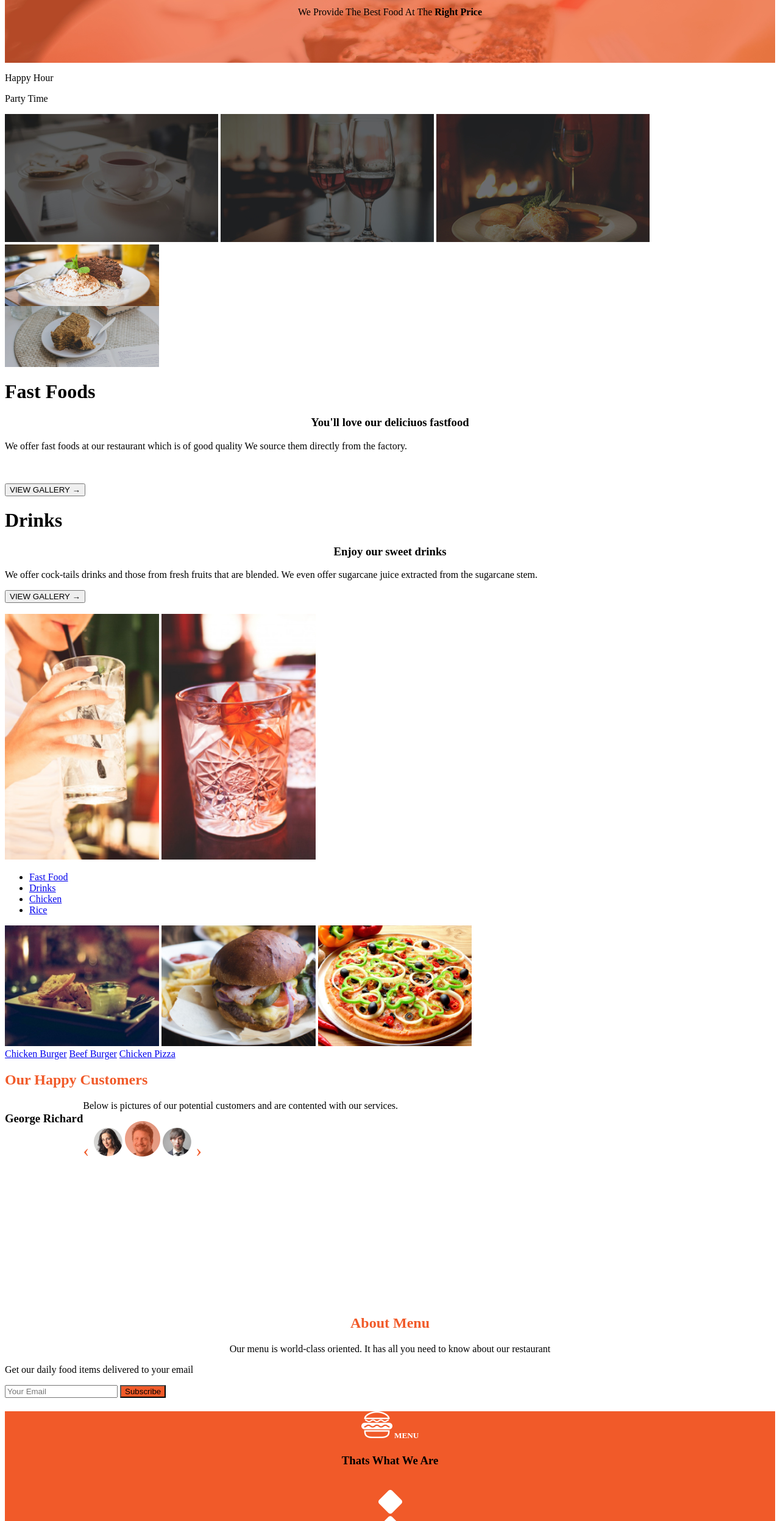
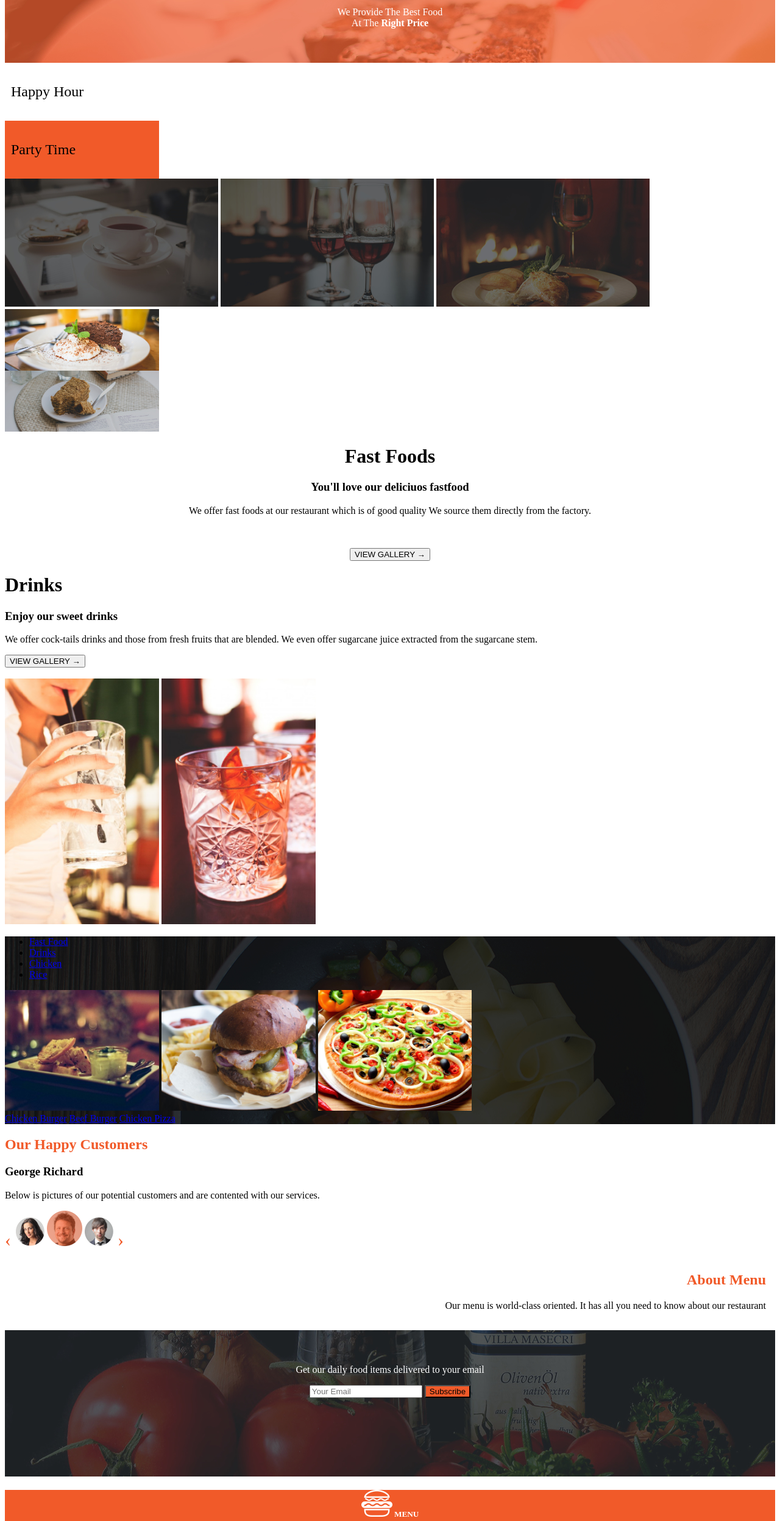
Before and after one commit to Roseoketch/Anita-Kitchen, a plain HTML site: page index.html in a window 1280 px wide. Shown: the part 305-2800 px from the top of the page at 61% size. Drawn offline with Linux system fonts and the light colour scheme.

Commit message:
second commit

```diff
--- a/css/styles.css
+++ b/css/styles.css
@@ -1,50 +1,73 @@
-body{
+body {
   overflow-x: hidden;
 }
-.container{
-  width:100%;
-  height:1200px;
-  margin:0px;
-  padding:0px;
-}
-.container .header{
-  background-image: url("../img/background/landing.jpg");
-  height:400px;
 
+.container {
+  width: 100%;
+  height: 1200px;
+  margin: 0px;
+  padding: 0px;
 }
 
-.party{
+.container .header {
+  background-image: url("../img/background/landing.jpg");
+  height: 400px;
+}
+
+.party {
   background-color: #F15A29;
-  margin: 30px;
-  padding: 25px;
-  text-align: center;
-  font-size: 300%
-  }
+  font-size: 150%;
+  padding: 10px;
+  margin-right: 80%;
+}
 
+.hour {
+  background-color: white;
+  font-size: 150%;
+  padding: 10px;
+  margin-right: 80%;
+}
 
-.happy{
-  background-color: white;
-  padding-top: 25px;
-  padding-bottom: 25px;
-  text-align: center;
-  font-size: 300%;
-}
-.container .break{
-  background-image:url("../img/breakfast.jpg");
+.container .break {
+  background-image: url("../img/breakfast.jpg");
   height: 100px;
 }
-h3{
+
+h4 {
   text-align: center;
 }
-h4{
+
+.contacts {
+background-image: url("../img/background/subscribe.jpg");
+height: 200px;
+padding-top: 2.5em;
+}
+
+h5 {
+  text-align: center;
+  margin-left: 40%;
+  margin-right: 40%;
+}
+.container-fluid-8{
   text-align: center;
 }
-#text3{
+.col-md-12{
   text-align: center;
-  margin-top: 20%;
 }
-h5{
-  text-align: center;
-  margin-left: 40%;
-  margin-right:40%;
+.container-fluid-5{
+  background-image: url("../img/background/foodsBg.jpg");
 }
+.nav nav-tabs{
+  text-decoration: none;
+  border: 2px solid white;
+  padding: 6px;
+  margin: 20px;
+  background-color: white;
+}
+#sidebar{
+  text-align: right;
+  padding: 15px;
+}
+.drinks{
+  float: right;
+}
--- a/index.html
+++ b/index.html
@@ -20,16 +20,16 @@
       </div>
       <center><img class="logo" src="img/logoBig.png"></center>
       <center>
-        <p1>We Provide The Best Food At The <strong>Right Price</strong> </p1>
+        <p1 style="color:#ffffff;">We Provide The Best Food <br> At The <strong>Right Price</strong> </p1>
       </center>
     </div>
 
-    <div class="container-fluid2">
+    <div class="container-fluid 2">
       <div class="row">
         <div class="hour">
           <p>Happy Hour</p>
         </div>
-        <div class="paty">
+        <div class="party">
           <p>Party Time</p>
         </div>
         <div>
@@ -39,7 +39,7 @@
         </div>
       </div>
     </div>
-    <div class="container-fluid">
+    <div class="container-fluid 3">
       <div class="row">
         <div class="col-md-6 bg-1">
           <div type1>
@@ -49,18 +49,22 @@
             </div>
             <div col-md-3 bg-1>
               <div class="text1">
-                <h1>Fast Foods</h1>
-                <h3>You'll love our deliciuos fastfood</h3>
-                <p>We offer fast foods at our restaurant which is of good quality We source them directly from the factory.</p>
+                <h1><center>Fast Foods</center></h1>
+                <h3><center>You'll love our deliciuos fastfood</center></h3>
+                <p>
+                  <center>We offer fast foods at our restaurant which is of good quality We source them directly from the factory.</center>
+                </p>
                 <br><br>
-                <a href="#"><button class="button button1">VIEW GALLERY &#8594;</button></a>
+                <a href="#">
+                  <center><button class="btn button1">VIEW GALLERY &#8594;</button></center>
+                </a>
               </div>
             </div>
           </div>
         </div>
       </div>
       <div>
-        <div class="container-fluid">
+        <div class="container-fluid 4">
           <div class="row">
             <div col-md-3 bg-1>
               <div class="text2">
@@ -79,7 +83,7 @@
             </div>
           </div>
         </div>
-        <div class="container-fluid">
+        <div class="container-fluid-5">
           <ul class="nav nav-tabs">
             <li class="active"><a data-toggle="tab" href="#fastfood">Fast Food</a></li>
             <li><a data-toggle="tab" href="#drinks">Drinks</a></li>
@@ -100,13 +104,14 @@
                 <a href="#">Chicken Pizza</a>
               </div>
             </div>
-            </div>
-            <div class="container-fluid">
-              <div class="row">
-                <div class="col-md-8">
-                  <div id="text4">
-                    <h2 style="color:#F15A29;">Our Happy Customers</h2>
-                    <h3 style="float:left;">George Richard</h3>
+          </div>
+        </div>
+        <div class="container-fluid 7">
+          <div class="row">
+            <div class="col-md-8">
+              <div id="text4">
+                <h2 style="color:#F15A29;">Our Happy Customers</h2>
+                <h3>George Richard</h3 style="float:left;">
                     <p>Below is pictures of our potential customers and are contented with our services.</p>
                     <span style="font-size:30px;color:#F15A29;"> &#8249; </span>
                     <img src="img/customers/p1.png" class="img-responsive" style="display:inline" alt="fastfood">
@@ -115,7 +120,7 @@
                   </div>
                 </div>
                 <div class="col-md-4 bg-1">
-                  <div id="text3">
+                  <div id="sidebar">
                     <h2 style="color:#F15A29;">About Menu</h2>
                     <p>Our menu is world-class oriented. It has all you need to know about our restaurant</p>
                   </div>
@@ -123,24 +128,26 @@
               </div>
             </div>
             <div class="col-md-12">
-              <p class="text4">Get our daily food items delivered to your email</p>
+              <div class="contacts">
+              <p style="color:#ffffff;">Get our daily food items delivered to your email</p>
               <div class="mail">
                 <form action="text">
                   <input type="email" name="email" class="formStyle" placeholder="Your Email" required />
-                  <a href="#"><button class="button button2" style="background-color:#F15A29;"> Subscribe </button></a>
+                  <a href="#"><button class="btn button2" style="background-color:#F15A29;"> Subscribe </button></a>
 
                 </form>
               </div>
+              </div>
             </div>
-            <div class="col-md-12">
+            <div class="container-fluid-8">
               <div style="background-color:#F15A29;">
-                <h5 style="color:#ffffff;"><img src="img/logo_white.png"  class="logo2" style="display:inline" alt="fastfood"> MENU </h5>
-                <center>
-                  <h3>Thats What We Are</h3></center><br/>
+                <h5 style="color:#ffffff;"><img src="img/logo_white.png"> MENU </h5>
+
+                  <h3>Thats What We Are</h3><br/>
                 <div class="footer" style="display:inline;">
-                  <center><img src="img/facebook.png" class="fb"></center>
-                  <center><img src="img/twitter.png" class="twit"></center>
-                  <center><img src="img/pinterest.png" class="pin"></center><br/><br/><br/>
+                  <img src="img/facebook.png" class="fb">
+                  <img src="img/twitter.png" class="twit">
+                  <img src="img/pinterest.png" class="pin"><br/><br/><br/>
                 </div>
                 <h4>2018 Menu Restaurant</h4>
               </div>
```
Also changed, not shown: img/background/subscribe0.jpg (added).
